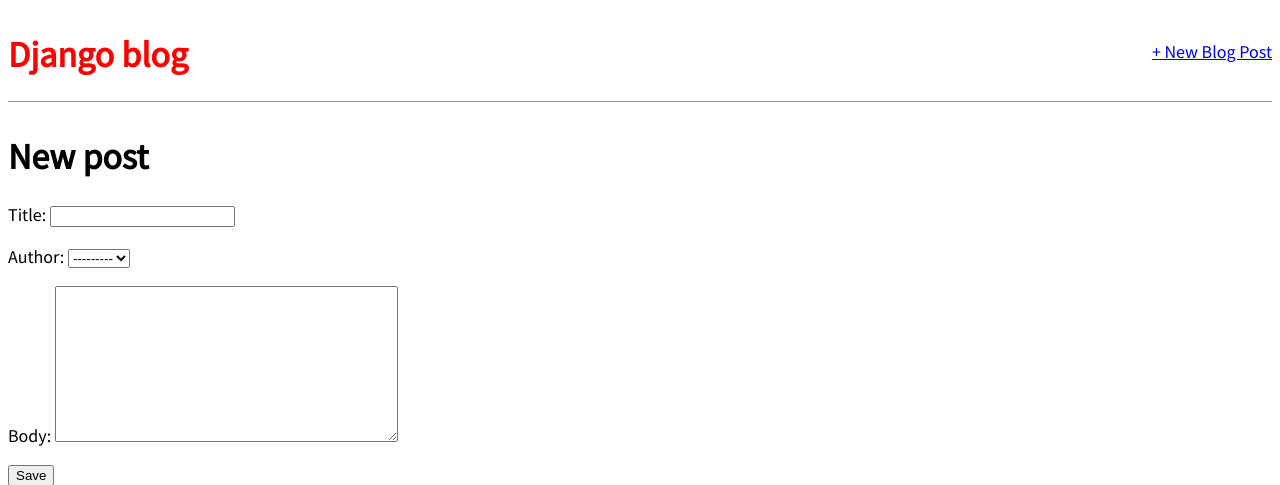
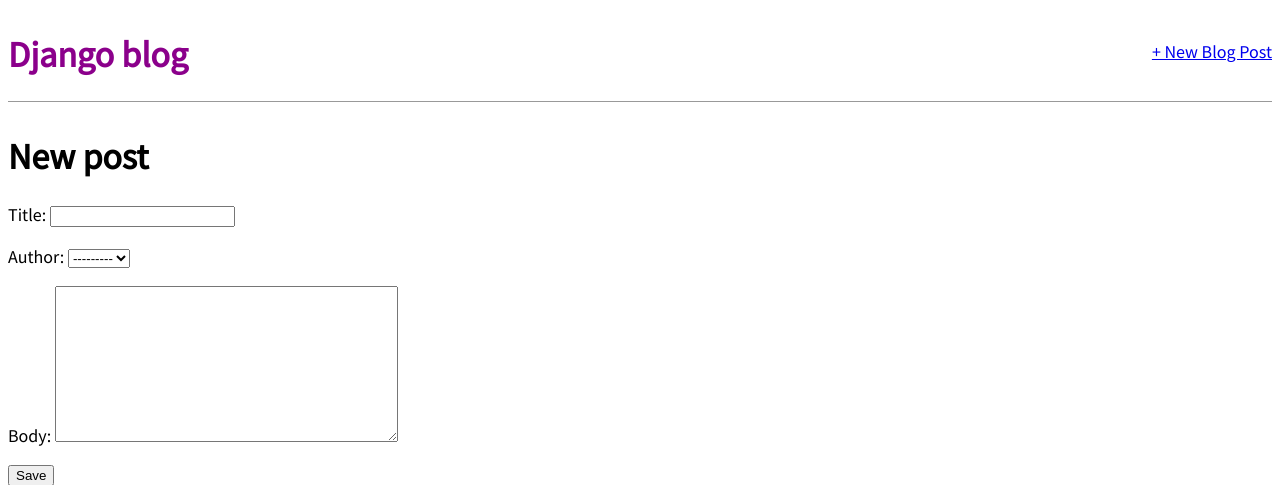
Before and after one commit to ClioGMU/ch-5-blog-app-lcrossley, a Django app: page /post/new/ in a window 1280 px wide. Shown: the top 485 px of the page. Run offline with Django 3.2, Linux system fonts and the light colour scheme.

Commit message:
changed header color

```diff
--- a/static/css/base.css
+++ b/static/css/base.css
@@ -10,7 +10,7 @@ header {
 }
 
 header h1 a {
-    color: red;
+    color: darkmagenta;
     text-decoration: none;
 }
 
```
